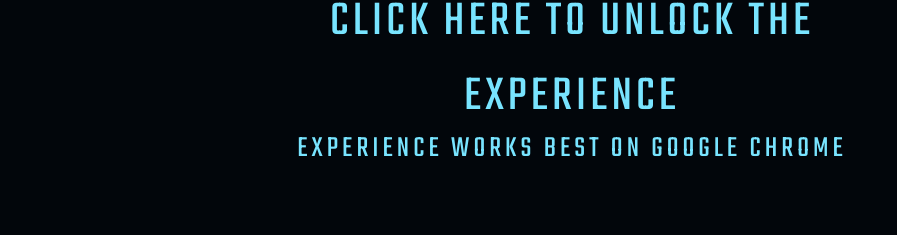
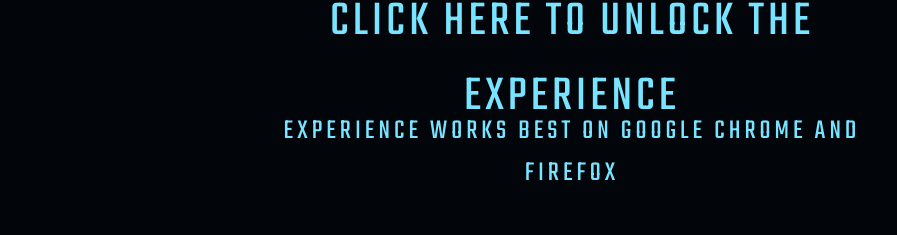
Before and after one commit to cr99studios/unlock, a plain HTML site: page index.html in a window 1280 px wide. Shown: the part 570-805 px from the top of the page, 68-965 px from the left. Drawn offline with nearby package versions, Linux system fonts and the light colour scheme; no server answers.

Commit message:
update text

```diff
--- a/index.html
+++ b/index.html
@@ -22,7 +22,7 @@
   <p id="demo" class="countdown"></p>
 </div>
 <div class="middle2">
-  <p class="starttext1">EXPERIENCE WORKS BEST ON GOOGLE CHROME</p>
+  <p class="starttext1">EXPERIENCE WORKS BEST ON GOOGLE CHROME AND FIREFOX</p>
 </div>
 <div class="bottomleft"><a href="https://www.instagram.com/cr99studios/"><i class="fa fa-instagram" style="font-size:50px"></i></a> </div>
 
--- a/style.css
+++ b/style.css
@@ -192,7 +192,7 @@ text-align: center;
   font-family: 'Teko', sans-serif;
 	  font-weight: 400;
   text-transform: uppercase;
-  font-size: 30px;
+  font-size: 28px;
   letter-spacing: 4px;
   overflow: hidden;
 }
```
